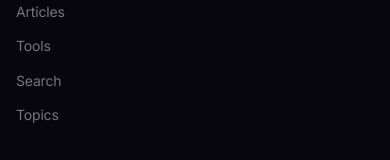
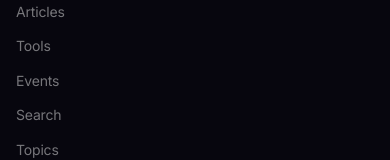
Before and after one commit to rajeshberi/beri.net, a Next.js app: page /tags in a window 390 px wide. Shown: the part 976-1136 px from the top of the page. Built offline with nearby package versions, Linux system fonts and the light colour scheme; no server answers; the database is empty.

Commit message:
Add Events to navigation menu (header, mobile menu, footer)

```diff
--- a/components/Footer.tsx
+++ b/components/Footer.tsx
@@ -21,6 +21,7 @@ export default function Footer() {
               <div><Link href="/about" className="text-white/45 hover:text-purple-400 transition-colors duration-200">About</Link></div>
               <div><Link href="/articles" className="text-white/45 hover:text-purple-400 transition-colors duration-200">Articles</Link></div>
               <div><Link href="/tools" className="text-white/45 hover:text-purple-400 transition-colors duration-200">Tools</Link></div>
+              <div><Link href="/events" className="text-white/45 hover:text-purple-400 transition-colors duration-200">Events</Link></div>
               <div><Link href="/search" className="text-white/45 hover:text-purple-400 transition-colors duration-200">Search</Link></div>
               <div><Link href="/tags" className="text-white/45 hover:text-purple-400 transition-colors duration-200">Topics</Link></div>
             </div>
--- a/components/Header.tsx
+++ b/components/Header.tsx
@@ -23,6 +23,7 @@ export default function Header({ showCategoryNav = false }: HeaderProps) {
               <Link href="/about" className="nav-link hidden sm:block">About</Link>
               <Link href="/articles" className="nav-link hidden sm:block">Articles</Link>
               <Link href="/tools" className="nav-link hidden sm:block">Tools</Link>
+              <Link href="/events" className="nav-link hidden sm:block">Events</Link>
               <Link href="/search" className="nav-link hidden sm:block">Search</Link>
               <Link href="/tags" className="nav-link hidden sm:block">Topics</Link>
               <a href="#newsletter" className="btn-primary !py-2.5 !px-5 !text-sm !rounded-lg hidden sm:inline-block">
--- a/components/MobileMenu.tsx
+++ b/components/MobileMenu.tsx
@@ -76,6 +76,13 @@ export default function MobileMenu() {
               Tools
             </Link>
             <Link
+              href="/events"
+              className="text-xl font-bold uppercase tracking-wider text-white py-5 border-b border-white/10 active:text-purple-400"
+              onClick={() => setIsOpen(false)}
+            >
+              Events
+            </Link>
+            <Link
               href="/search"
               className="text-xl font-bold uppercase tracking-wider text-white py-5 border-b border-white/10 active:text-purple-400"
               onClick={() => setIsOpen(false)}
```
